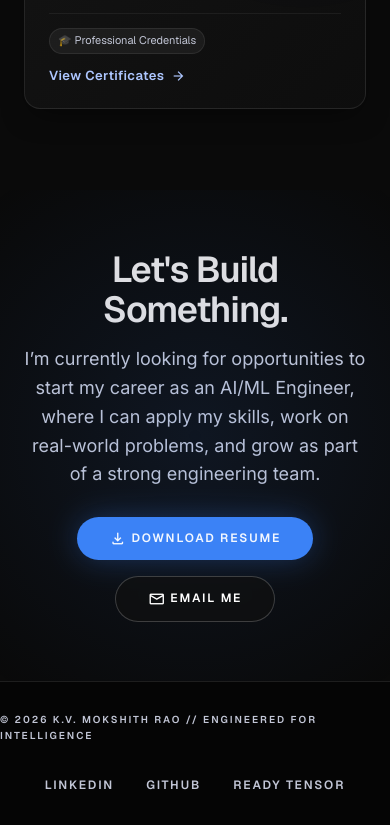
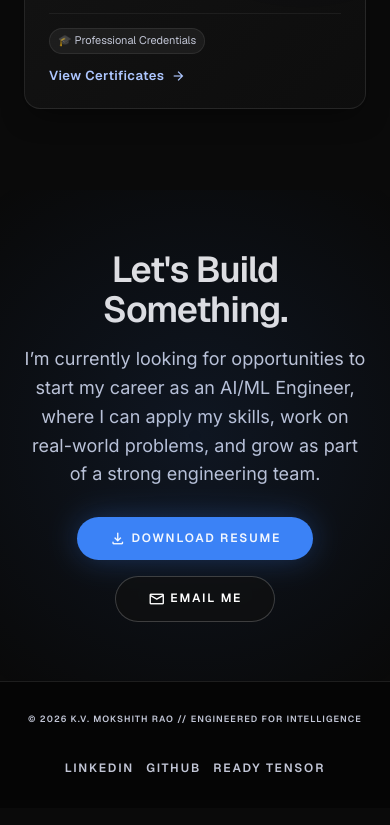
Before and after one commit to MokshithRao/mokshith.ai-portfolio, a website: page index.html in a window 390 px wide. Shown: the part 4815-5640 px from the top of the page. Drawn offline with nearby package versions, Linux system fonts and the light colour scheme; no server answers.

Commit message:
Fix mobile certificate modal layout and PDF scrolling

```diff
--- a/css/styles.css
+++ b/css/styles.css
@@ -1702,7 +1702,7 @@ ul, ol {
   flex-direction: column;
   align-items: center;
   gap: 32px;
-  padding: 30px 0;
+  padding: 30px var(--gutter);
 }
 
 @media (min-width: 768px) {
@@ -1738,6 +1738,18 @@ ul, ol {
 
 .footer__link:hover {
   color: var(--primary-light);
+}
+
+@media (max-width: 480px) {
+  .footer__copy {
+    font-size: 9px;
+    letter-spacing: 0.12em;
+    text-align: center;
+  }
+
+  .footer__links {
+    gap: 12px;
+  }
 }
 
 /* ---------- Modal ---------- */
@@ -3883,6 +3895,7 @@ ul, ol {
 
 .cert-detail-gallery {
   min-width: 0;
+  position: static;
 }
 
 .cert-carousel {
@@ -4422,6 +4435,7 @@ select.form-input option:hover {
   height: 100%;
   border: none;
   background: #181922;
+  pointer-events: none;
 }
 
 /* Form PDF Thumbnail Card */
```
